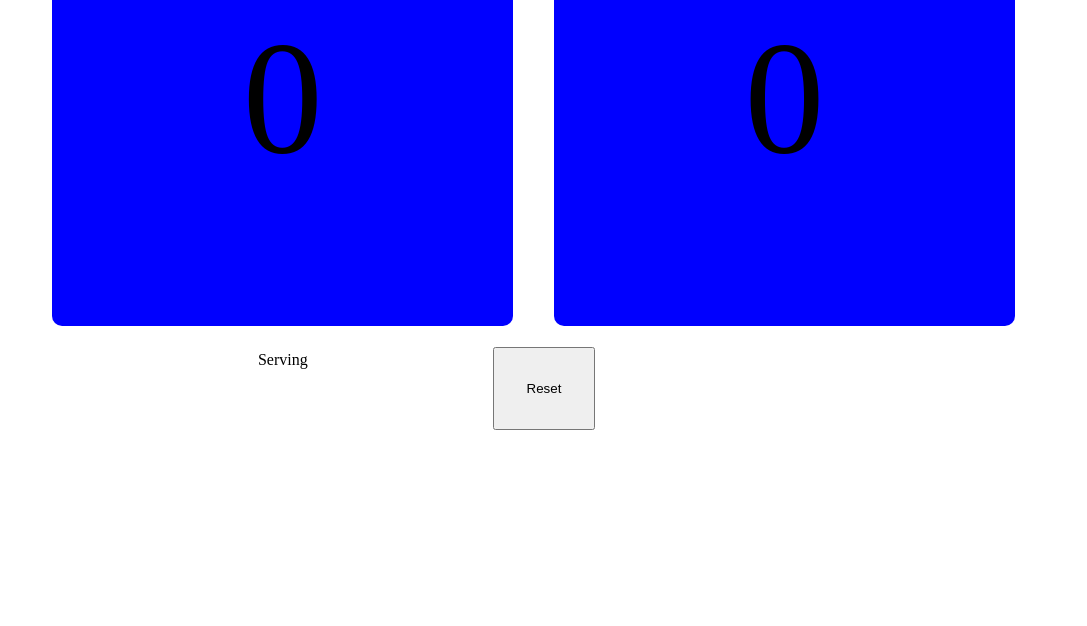
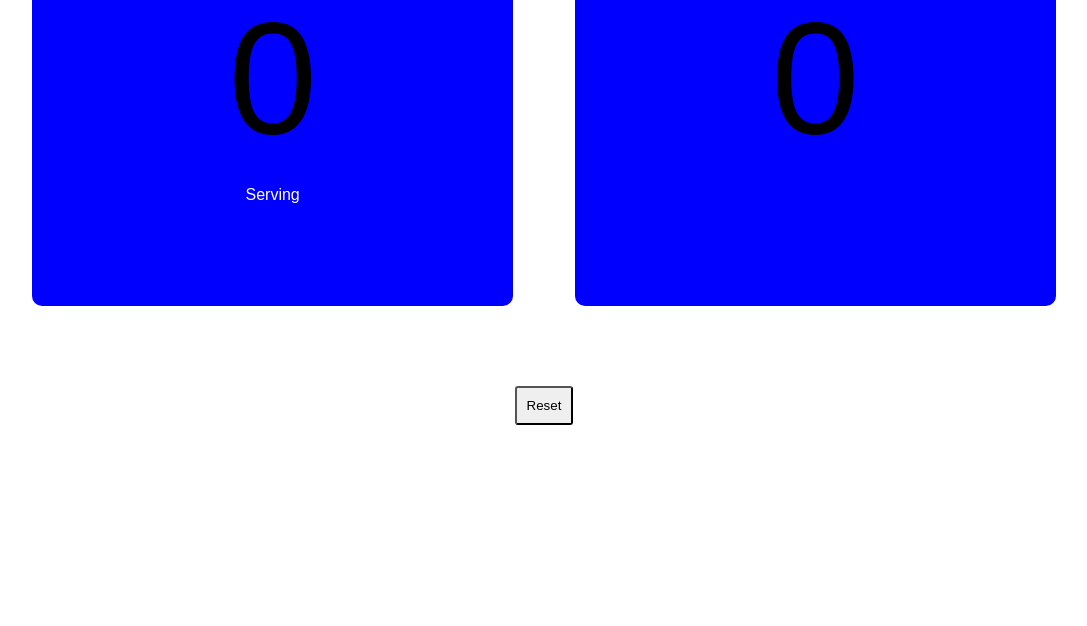
Before and after one commit to katdiese/ping-pong-scorekeeper, a plain HTML site: page index.html in a window 1280 px wide. Shown: the part 174-800 px from the top of the page, without its empty margins (96-1183 px from the left). Drawn offline with nearby package versions, Linux system fonts and the light colour scheme.

Commit message:
better styles

```diff
--- a/main.css
+++ b/main.css
@@ -5,22 +5,42 @@ body {
   width: 80%;
   margin: auto;
   text-align: center;
+  font-family: sans-serif;
 }
 
 .player {
-  width: 45%;
-  margin: 2%;
+  width: 47%;
   float: left;
   height: 50vh;
   border-radius: 10px;
   background: blue;
+  margin-bottom: 10vh;
+}
+.one {
+  margin-right: 3%;
+}
+.two {
+  margin-left: 3%;
 }
 
 .score {
   font-size: 10rem;
-  margin-top: 0;
+  margin: 0;
 }
 
 .reset {
-  padding: 2rem;
+  padding: 10px;
+  border-radius: 3px;
 }
+
+.serve {
+  color: white;
+}
+
+.win {
+  background-color: green;
+}
+
+.lose {
+  background-color: red;
+}
```
